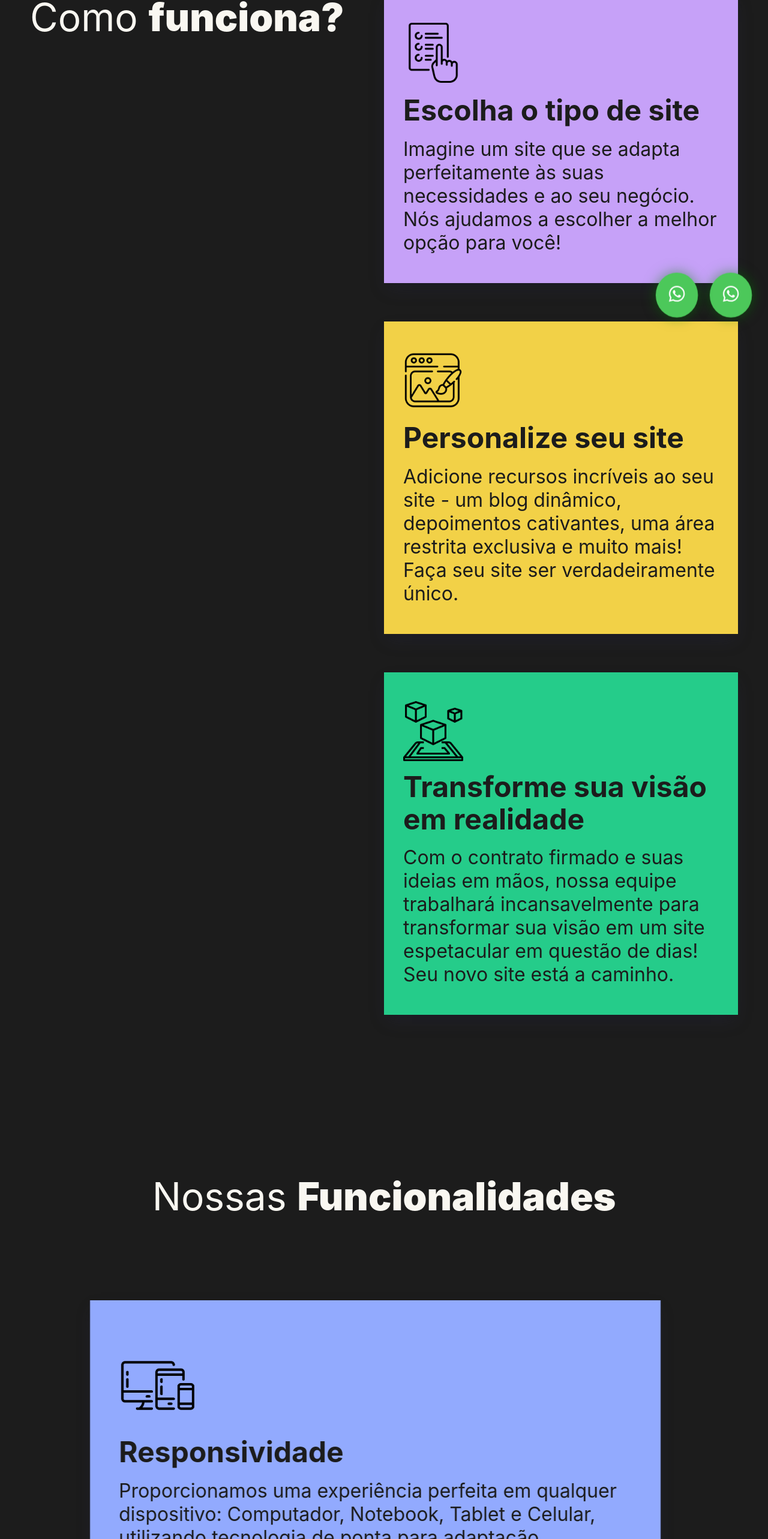
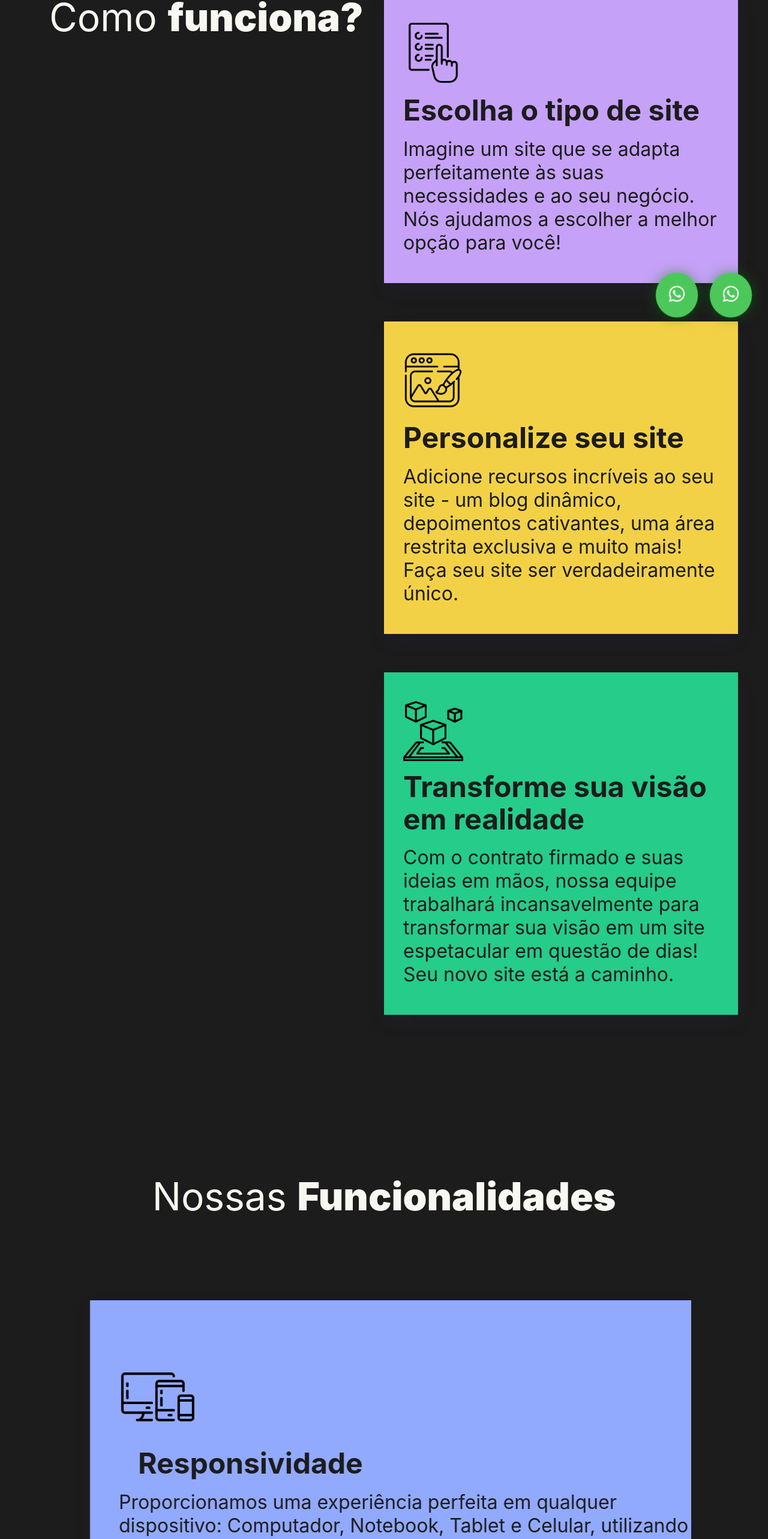
Before and after one commit to devpdro/company-matte, a React (Create React App) app: page / in a window 1280 px wide. Shown: the part 234-2800 px from the top of the page at 60% size. Built offline with nearby package versions, Linux system fonts and the light colour scheme; a web font is replaced by a local one.

Commit message:
feat: test

```diff
--- a/src/presentation/components/layout/main-components/functionalities-components/functionalities.jsx
+++ b/src/presentation/components/layout/main-components/functionalities-components/functionalities.jsx
@@ -59,7 +59,7 @@ export const CardImage = styled.img`
 export const TitleBox = styled.h6`
   color: #1c1c1c;
   font-size: 3rem;
-  padding-bottom: 1rem;
+  padding: 0rem 2rem 1rem 2rem;
    @media (max-width: 867px) {
        font-size: 2.4rem!important;
   }
--- a/src/presentation/components/layout/main-components/main-contact.module.scss
+++ b/src/presentation/components/layout/main-components/main-contact.module.scss
@@ -90,7 +90,7 @@
         .box_text {
             padding-left: 0.4rem;
             padding-right: 0.6rem;
-            padding-top: 25rem!important;
+            padding-top: 24.2rem!important;
             width: 100%;
             font-size: 1rem;
             display: flex;
--- a/src/presentation/components/layout/main-components/website-features-components/website-features.module.scss
+++ b/src/presentation/components/layout/main-components/website-features-components/website-features.module.scss
@@ -20,6 +20,7 @@
       top: 0;
 
       p {
+        padding: 0 2rem;
         font-size: 4rem;
 
         span {
```
